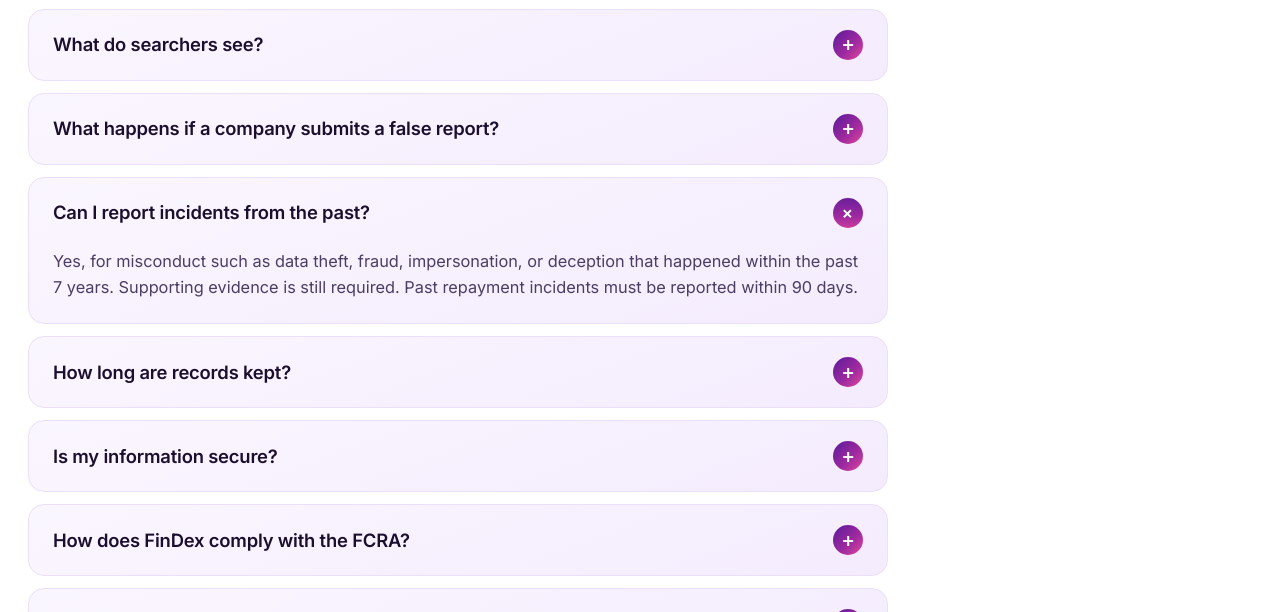
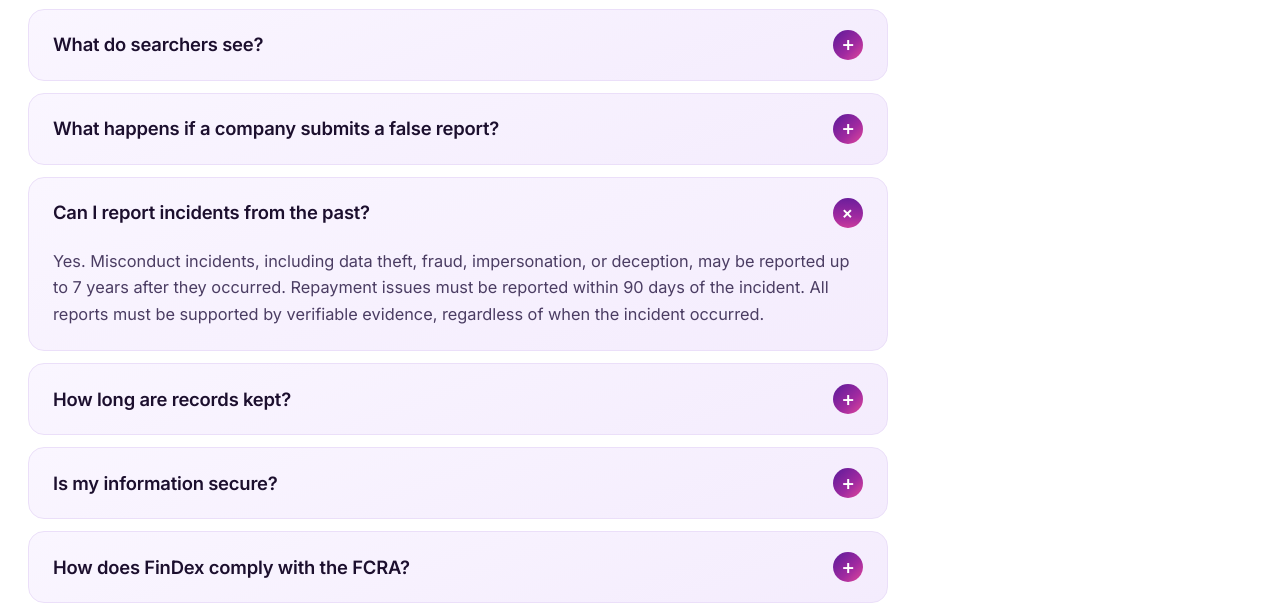
Before and after one commit to aquamark-io/findex, a plain HTML site: page index.html in a window 1280 px wide. Both pictures are taken after a click on the heading "Can I report incidents from the past?". Shown: the part 5015-5627 px from the top of the page. Drawn offline with Linux system fonts and the light colour scheme.

Commit message:
Update index.html

```diff
--- a/index.html
+++ b/index.html
@@ -643,7 +643,7 @@
           </details>
           <details class="faq-item" name="faq">
             <summary>Can I report incidents from the past?</summary>
-            <div class="faq-a"><p>Yes, for misconduct such as data theft, fraud, impersonation, or deception that happened within the past 7&nbsp;years. Supporting evidence is still required. Past repayment incidents must be reported within 90&nbsp;days.</p></div>
+            <div class="faq-a"><p>Yes. Misconduct incidents, including data theft, fraud, impersonation, or deception, may be reported up to 7 years after they occurred. Repayment issues must be reported within 90 days of the incident. All reports must be supported by verifiable evidence, regardless of when the incident occurred.</p></div>
           </details>
           <details class="faq-item" name="faq">
             <summary>How long are records kept?</summary>
```
